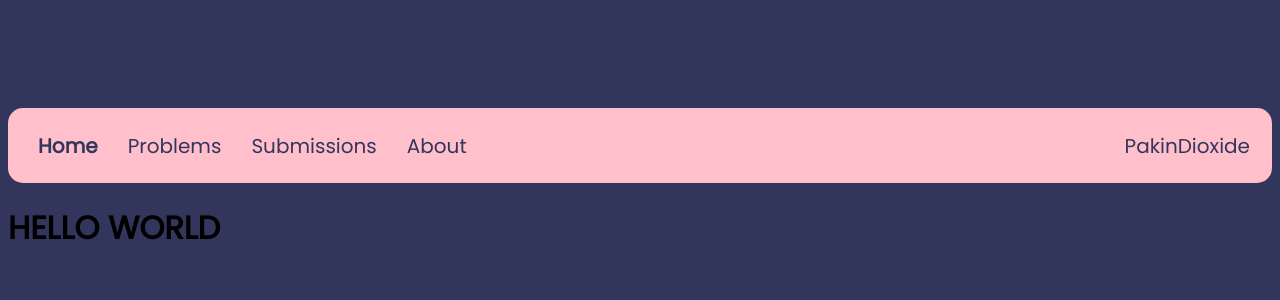
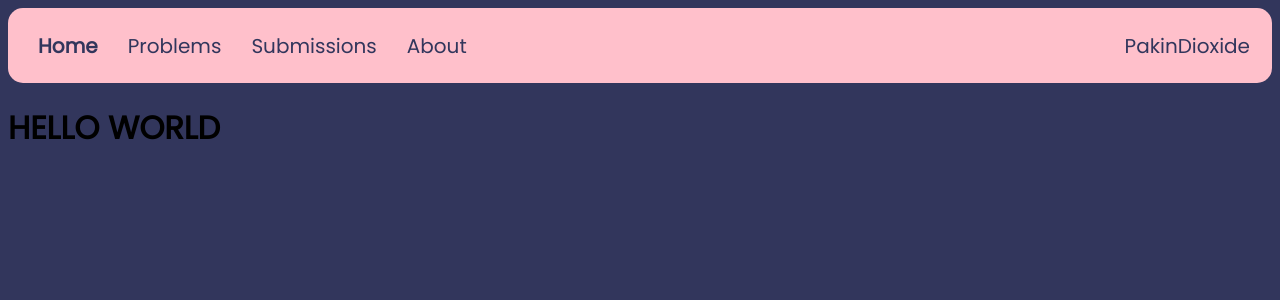
Before and after one commit to grader71/grader71, a Next.js app: page / in a window 1280 px wide. Shown: the top 300 px of the page. Built offline with nearby package versions, Linux system fonts and the light colour scheme.

Commit message:
Fixed padding

```diff
--- a/src/styles/global.css
+++ b/src/styles/global.css
@@ -1,7 +1,6 @@
 body {
     background-color: #32365c;
     height: 3000px;
-    padding-top: 100px;
 }
 
 div {
```
